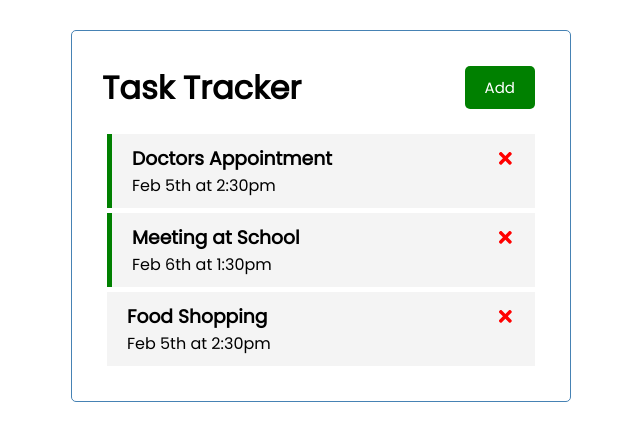
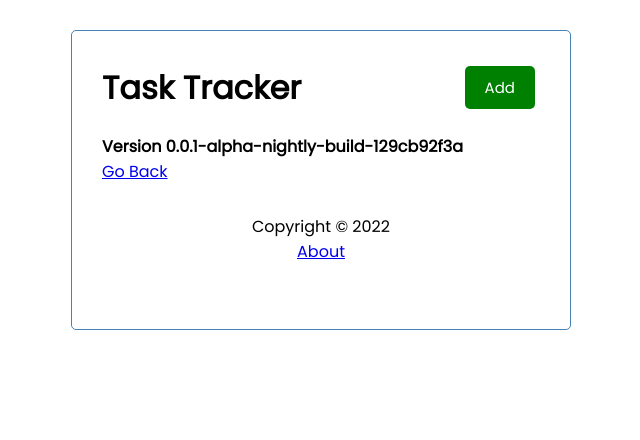
Before and after one commit to williamokano/react-crash-course, a React (Create React App) app: page /about in a window 1280 px wide. Shown: the top 440 px of the page, without its empty margins (319-959 px from the left). Built offline with nearby package versions, Linux system fonts and the light colour scheme.

Commit message:
Added router

```diff
--- a/package.json
+++ b/package.json
@@ -10,6 +10,7 @@
     "react": "^17.0.2",
     "react-dom": "^17.0.2",
     "react-icons": "^4.3.1",
+    "react-router-dom": "^6.2.1",
     "react-scripts": "5.0.0",
     "web-vitals": "^2.1.4"
   },
--- a/src/App.js
+++ b/src/App.js
@@ -1,5 +1,8 @@
 import { useState } from "react";
+import { BrowserRouter as Router, Routes, Route } from "react-router-dom";
+import About from "./components/About";
 import AddTask from "./components/AddTask";
+import Footer from "./components/Footer";
 import Header from './components/Header'
 import Tasks from './components/Tasks';
 
@@ -41,12 +44,25 @@ function App() {
   }
 
   return (
-    <div className="container">
-      <Header onAdd={() => setShowAddTask(!showAddTask)} showAdd={showAddTask}/>
-      {showAddTask && (<AddTask onAdd={addTask}/>)}
-      {tasks.length > 0 ? (<Tasks tasks={tasks} onDelete={deleteTask} onToggle={toggleReminder}/>) : ('No Tasks to Show')}
-    </div>
-  );
+    <Router>
+      <div className="container">
+        <Header onAdd={() => setShowAddTask(!showAddTask)} showAdd={showAddTask} />
+
+        <Routes>
+          <Route path="/" element={
+            <>
+              {showAddTask && (<AddTask onAdd={addTask} />)}
+              {tasks.length > 0 ? (<Tasks tasks={tasks} onDelete={deleteTask} onToggle={toggleReminder} />) : ('No Tasks to Show')}
+            </>
+          }/>
+
+          <Route path="/about" element={<About/>} />
+        </Routes>
+
+        <Footer />
+      </div>
+    </Router>
+  )
 }
 
 export default App;
--- /dev/null
+++ b/src/components/About.js
@@ -0,0 +1,10 @@
+function About() {
+    return (
+        <div>
+            <h4>Version 0.0.1-alpha-nightly-build-129cb92f3a</h4>
+            <a href="/">Go Back</a>
+        </div>
+    )
+}
+
+export default About;
--- /dev/null
+++ b/src/components/Footer.js
@@ -0,0 +1,10 @@
+function Footer() {
+    return (
+        <footer>
+            <p>Copyright &copy; 2022</p>
+            <a href="/about">About</a>
+        </footer>
+    );
+}
+
+export default Footer;
```
Also changed, not shown: 1 other file (tests, documents, lock files or other folders).
